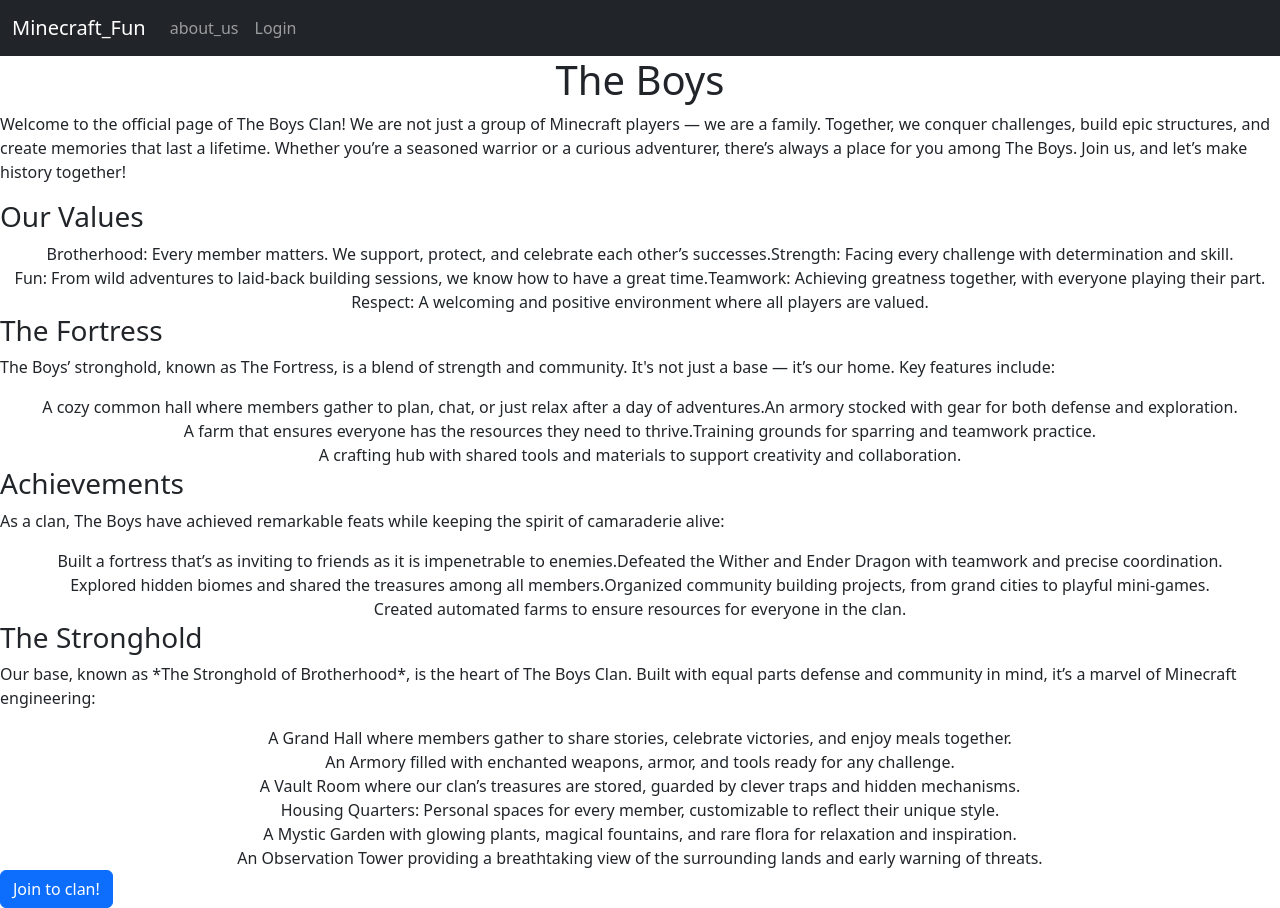
After one commit to bpopivnyak/Minecraft-server, a Flask app: page /Clan-page-9 in a window 1280 px wide. The commit adds this page. Run offline with Flask 3, Linux system fonts and the light colour scheme.

Commit message:
The end of the project?

```diff
--- a/main.py
+++ b/main.py
@@ -43,5 +43,23 @@
 def clanInfo4():
     return render_template("Cl@n-page#4.html")
 
+@app.route("/Clan-page-5")
+def clanInfo5():
+    return render_template("Cl@n-page#5.html")
 
+@app.route("/Clan-page-6")
+def clanInfo6():
+    return render_template("Cl@n-page#6.html")
+
+@app.route("/Clan-page-7")
+def clanInfo7():
+    return render_template("Cl@n-page#7.html")
+
+@app.route("/Clan-page-8")
+def clanInfo8():
+    return render_template("Cl@n-page#8.html")
+
+@app.route("/Clan-page-9")
+def clanInfo9():
+    return render_template("Cl@n-page#9.html")
 app.run()
--- a/templates/Cl@n-page#4.html
+++ b/templates/Cl@n-page#4.html
@@ -34,6 +34,7 @@
         <li>Regular Events: Participate in exciting clan events, PvP tournaments, and community challenges to win rewards and increase your clan rank.</li>
         <li>Friendship: Beyond the game, we strive to build lasting friendships and foster a fun, welcoming atmosphere.</li>
     </ul>
+<p>Plus we are a good side we protect players from collision Dangerskull bodys</p>
 <button type="button" class="btn btn-primary" data-bs-toggle="collapse" data-bs-target="#demo">Join to clan!</button>
   <div id="demo" class="collapse">
     You successfully join to the clan!
--- /dev/null
+++ b/templates/Cl@n-page#9.html
@@ -0,0 +1,52 @@
+{% extends "base.html" %}
+
+{% block content %}
+<ul class="nav justify-content-center">
+    <h1>The Boys</h1>
+</ul>
+<p>Welcome to the official page of The Boys Clan! We are not just a group of Minecraft players — we are a family. Together, we conquer challenges, build epic structures, and create memories that last a lifetime. Whether you’re a seasoned warrior or a curious adventurer, there’s always a place for you among The Boys. Join us, and let’s make history together!</p>
+
+<h3>Our Values</h3>
+<ul class="nav justify-content-center">
+    <li>Brotherhood: Every member matters. We support, protect, and celebrate each other’s successes.</li>
+    <li>Strength: Facing every challenge with determination and skill.</li>
+    <li>Fun: From wild adventures to laid-back building sessions, we know how to have a great time.</li>
+    <li>Teamwork: Achieving greatness together, with everyone playing their part.</li>
+    <li>Respect: A welcoming and positive environment where all players are valued.</li>
+</ul>
+
+<h3>The Fortress</h3>
+<p>The Boys’ stronghold, known as The Fortress, is a blend of strength and community. It's not just a base — it’s our home. Key features include:</p>
+<ul class="nav justify-content-center">
+    <li>A cozy common hall where members gather to plan, chat, or just relax after a day of adventures.</li>
+    <li>An armory stocked with gear for both defense and exploration.</li>
+    <li>A farm that ensures everyone has the resources they need to thrive.</li>
+    <li>Training grounds for sparring and teamwork practice.</li>
+    <li>A crafting hub with shared tools and materials to support creativity and collaboration.</li>
+</ul>
+
+<h3>Achievements</h3>
+<p>As a clan, The Boys have achieved remarkable feats while keeping the spirit of camaraderie alive:</p>
+<ul class="nav justify-content-center">
+    <li>Built a fortress that’s as inviting to friends as it is impenetrable to enemies.</li>
+    <li>Defeated the Wither and Ender Dragon with teamwork and precise coordination.</li>
+    <li>Explored hidden biomes and shared the treasures among all members.</li>
+    <li>Organized community building projects, from grand cities to playful mini-games.</li>
+    <li>Created automated farms to ensure resources for everyone in the clan.</li>
+</ul>
+<h3>The Stronghold</h3>
+<p>Our base, known as *The Stronghold of Brotherhood*, is the heart of The Boys Clan. Built with equal parts defense and community in mind, it’s a marvel of Minecraft engineering:</p>
+<ul class="nav justify-content-center">
+    <li>A Grand Hall where members gather to share stories, celebrate victories, and enjoy meals together.</li>
+    <li>An Armory filled with enchanted weapons, armor, and tools ready for any challenge.</li>
+    <li>A Vault Room where our clan’s treasures are stored, guarded by clever traps and hidden mechanisms.</li>
+    <li>Housing Quarters: Personal spaces for every member, customizable to reflect their unique style.</li>
+    <li>A Mystic Garden with glowing plants, magical fountains, and rare flora for relaxation and inspiration.</li>
+    <li>An Observation Tower providing a breathtaking view of the surrounding lands and early warning of threats.</li>
+</ul>
+<button type="button" class="btn btn-primary" data-bs-toggle="collapse" data-bs-target="#demo">Join to clan!</button>
+  <div id="demo" class="collapse">
+    You successfully join to the clan!
+  </div>
+</div>
+{% endblock %}
--- a/templates/Servers.html
+++ b/templates/Servers.html
@@ -1,7 +1,7 @@
 {% extends "base.html" %}
 
 {% block content %}
-<div class="btn-group-vertical">
+<div class="btn-group">
   <button type="button" class="btn btn-primary">Minecraft-Server 1</button>
   <button type="button" class="btn btn-primary">Minecraft-Server 2</button>
   <button type="button" class="btn btn-primary">Minecraft-Server 3</button>
@@ -17,5 +17,7 @@
   <button type="button" class="btn btn-primary">Minecraft-Server 13</button>
   <button type="button" class="btn btn-primary">Minecraft-Server 14</button>
   <button type="button" class="btn btn-primary">Minecraft-Server 15</button>
+</li>
 </div>
+
 {% endblock %}
--- a/templates/about_us.html
+++ b/templates/about_us.html
@@ -8,5 +8,6 @@
 <h5>I like programming, because i can make my own game</h5>
 <h6>I don't forget adobe flash, because its the best program what i ever seen!</h6>
 <h7>I never forget this nostalgia days with adobe flash.</h7>
-<h8>So that's all!</h8>
+<h8>Here some music you can listen that describe's nostalgia days <a href="https://www.google.com/search?sca_esv=d645707ffb8e0e1d&udm=7&sxsrf=AHTn8zqjKmnYBKHISFqbR8Ja5rjPfE-qzg:1737839239136&q=glorious+morning&sa=X&sqi=2&ved=2ahUKEwip2pnU45GLAxV5SfEDHaxyBKwQ8ccDegQIFRAF&biw=1536&bih=730&dpr=1.25#fpstate=ive&vld=cid:617f7e0e,vid:7T_YtklLyyo,st:0">Glorious Morning</a> or <a href="https://www.google.com/search?q=glorious+morning&oq=&gs_lcrp=EgZjaHJvbWUqCQgAEEUYOxjCAzIJCAAQRRg7GMIDMgkIARBFGDsYwgMyCQgCEEUYOxjCAzIJCAMQRRg7GMIDMgkIBBBFGDsYwgMyCQgFEEUYOxjCAzIJCAYQRRg7GMIDMgkIBxBFGDsYwgPSAQ0yNzEzMzM3MDJqMGo3qAIIsAIB&sourceid=chrome&ie=UTF-8#fpstate=ive&vld=cid:0363f55e,vid:yolbGaJD4AY,st:0">Glorious Morning 2</a></h8>
+<h9>So that's all!</h9>
 {% endblock %}
```
Also changed, not shown: templates/Cl@n-page#5.html (added, +52 -0 lines), templates/Cl@n-page#6.html (added, +48 -0 lines), templates/Cl@n-page#7.html (added, +52 -0 lines), templates/Cl@n-page#8.html (added, +59 -0 lines), templates/Clans.html (+5 -5 lines).
